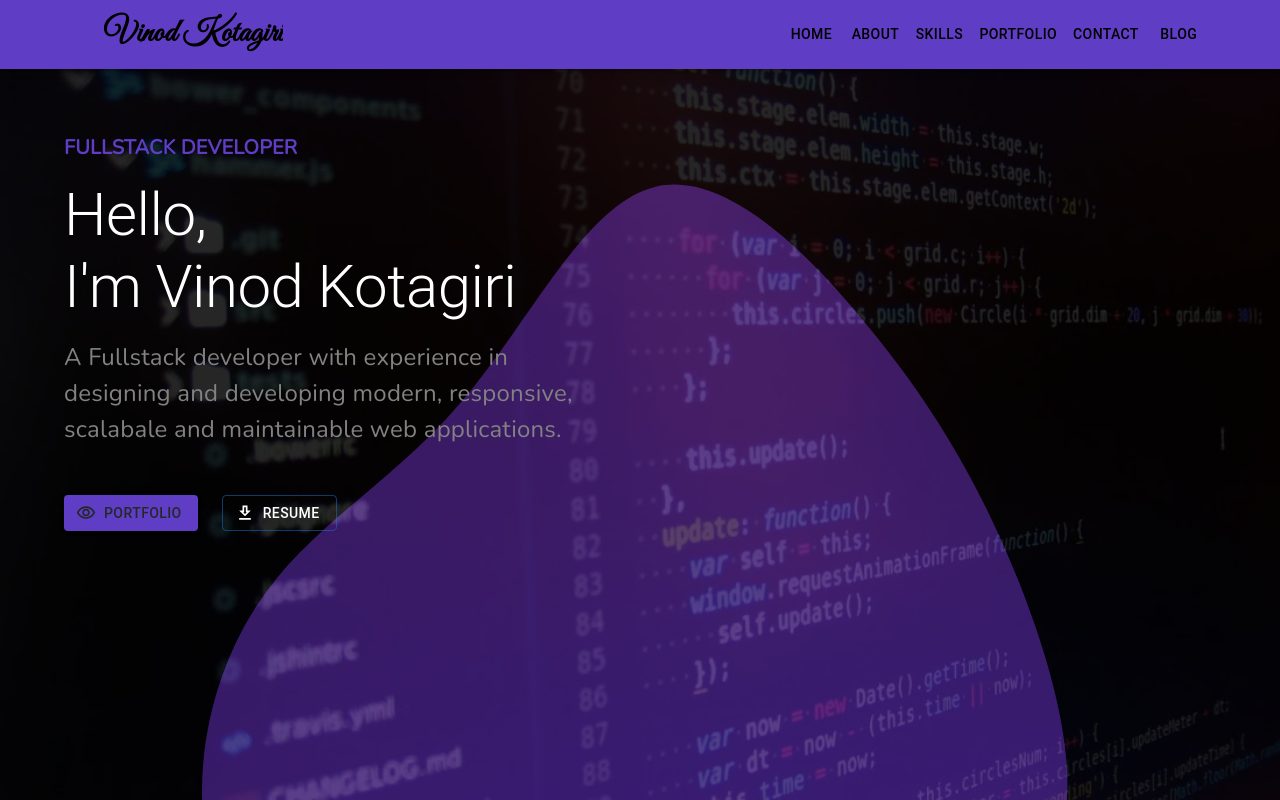
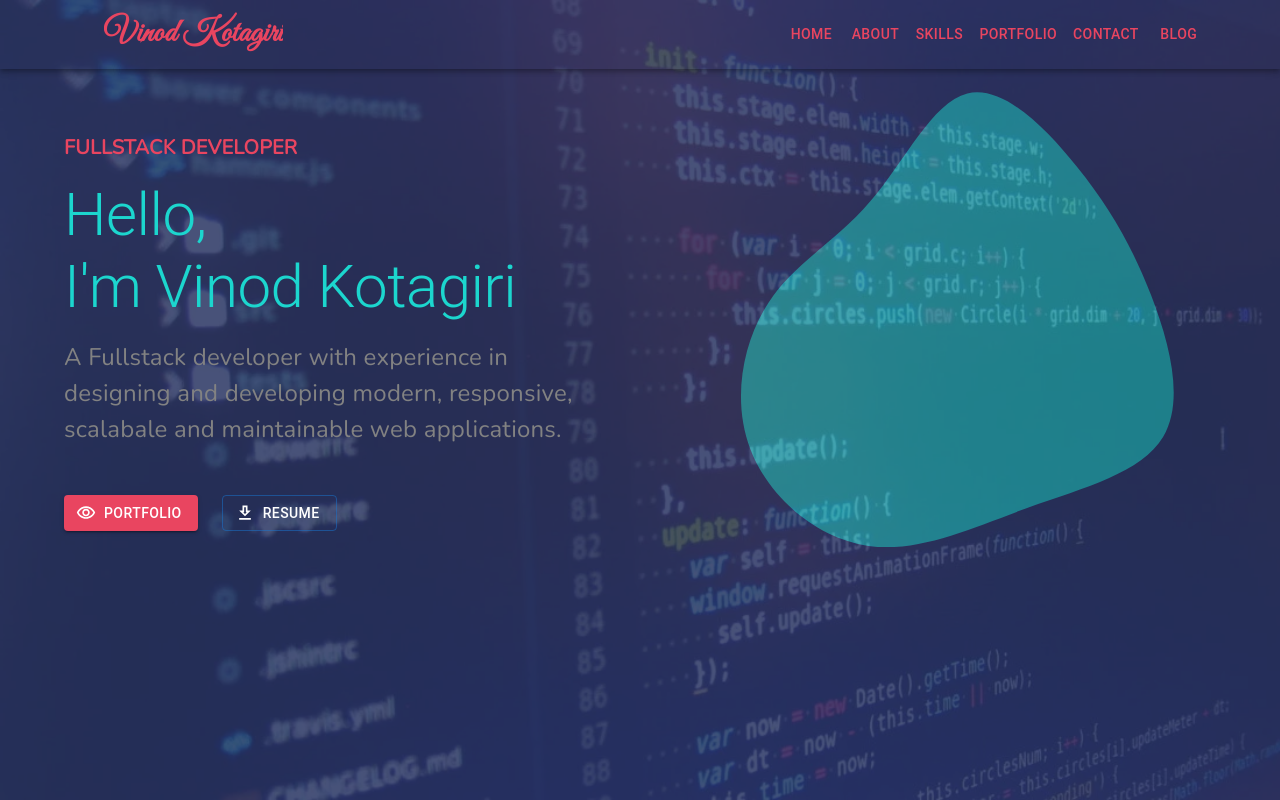
Before and after one commit to vinodkotagiri/portfolio-final-fsd, a React (Create React App) app: page / in a window 1280 px wide. Shown: the top 800 px of the page. Built offline with nearby package versions, Linux system fonts and the light colour scheme.

Commit message:
updated UI colors

```diff
--- a/src/components/component.about.jsx
+++ b/src/components/component.about.jsx
@@ -24,8 +24,9 @@ const About = () => {
 				variant='h3'
 				sx={{
 					textAlign: 'center',
-					borderBottom: '4px double #5f3dc4',
+					borderBottom: '4px double #828282',
 					fontFamily: 'Nunito',
+					color: '#828282',
 				}}>
 				About me
 			</Typography>
@@ -45,15 +46,15 @@ const About = () => {
 					</Typography>
 					<Stack direction='row' gap={4} mx={6} my={6}>
 						<LinkedIn
-							sx={{ fontSize: '3.5rem', cursor: 'pointer', color: '#5f3dc4' }}
+							sx={{ fontSize: '3.5rem', cursor: 'pointer', color: 'var(--secondary-color)' }}
 							onClick={() => window.open('https://www.linkedin.com/in/kotagiri-vinod-a10ba856/')}
 						/>
 						<GitHub
-							sx={{ fontSize: '3.5rem', cursor: 'pointer', color: '#5f3dc4' }}
+							sx={{ fontSize: '3.5rem', cursor: 'pointer', color: 'var(--secondary-color)' }}
 							onClick={() => window.open('https://www.github.com/vinodkotagiri')}
 						/>
 						<Twitter
-							sx={{ fontSize: '3.5rem', cursor: 'pointer', color: '#5f3dc4' }}
+							sx={{ fontSize: '3.5rem', cursor: 'pointer', color: 'var(--secondary-color)' }}
 							onClick={() => window.open('https://twitter.com/vinodkotagiri')}
 						/>
 					</Stack>
@@ -63,7 +64,7 @@ const About = () => {
 					sx={{
 						width: '400px',
 						height: '400px',
-						backgroundColor: '#5F3DC4',
+						backgroundColor: 'var(--secondary-color)',
 						borderRadius: '50% 25%',
 						display: { xs: 'none', md: 'flex' },
 					}}>
--- a/src/components/component.appbar.jsx
+++ b/src/components/component.appbar.jsx
@@ -30,7 +30,7 @@ const ResponsiveAppBar = () => {
 	const navigate = useNavigate()
 	return (
 		<>
-			<AppBar position='sticky' sx={{ background: '#5f3dc4' }}>
+			<AppBar position='sticky' sx={{ background: 'inherit', width: '100vw' }}>
 				<Container>
 					<Toolbar>
 						<Box px={2}>
@@ -43,7 +43,7 @@ const ResponsiveAppBar = () => {
 									display: { xs: 'none', md: 'flex' },
 									fontFamily: 'Great Vibes',
 									fontSize: '2rem',
-									color: '#000',
+									color: 'var(--third-color)',
 									fontWeight: 'bold',
 									textDecoration: 'none',
 								}}
@@ -89,7 +89,7 @@ const ResponsiveAppBar = () => {
 											handleCloseNavMenu()
 											navigate(`${page.toLocaleLowerCase()}`)
 										}}
-										sx={{ backgroundColor: '#5f3dc4' }}>
+										sx={{ backgroundColor: 'inherit' }}>
 										<Typography textAlign='center'>{page}</Typography>
 									</MenuItem>
 								))}
@@ -99,7 +99,7 @@ const ResponsiveAppBar = () => {
 										window.open('https://medium.com/@vinodkotagiri')
 										navigate('/')
 									}}
-									sx={{ backgroundColor: '#5f3dc4' }}>
+									sx={{ backgroundColor: 'inherit' }}>
 									<Typography textAlign='center'>Blog</Typography>
 								</MenuItem>
 							</Menu>
@@ -115,7 +115,7 @@ const ResponsiveAppBar = () => {
 								flexGrow: 1,
 								fontFamily: 'Great Vibes',
 								fontSize: '2rem',
-								color: '#828282',
+								color: 'var(--secondary-color)',
 								fontWeight: 'bold',
 								textDecoration: 'none',
 							}}
@@ -137,12 +137,16 @@ const ResponsiveAppBar = () => {
 									}}
 									sx={{
 										my: 2,
-										color: 'black',
+										color: 'var(--third-color)',
 										display: 'block',
 									}}
 									style={
 										location.pathname === `/${page}`
-											? { borderBottom: '2px solid white', color: 'white' }
+											? {
+													borderBottom: '2px solid var(--secondary-color)',
+													color: 'var(--secondary-color)',
+													fontWeight: 'bold',
+											  }
 											: { backgroundColor: '' }
 									}>
 									{page}
@@ -156,7 +160,7 @@ const ResponsiveAppBar = () => {
 								}}
 								sx={{
 									my: 2,
-									color: 'black',
+									color: 'var(--third-color)',
 									display: 'block',
 								}}>
 								Blog
--- a/src/components/component.contact.jsx
+++ b/src/components/component.contact.jsx
@@ -57,8 +57,9 @@ const Contact = () => {
 				variant='h3'
 				sx={{
 					textAlign: 'center',
-					borderBottom: '4px double #5F3DC4',
+					borderBottom: '4px double #828282',
 					fontFamily: 'Nunito',
+					color: '#828282',
 				}}>
 				Contact me
 			</Typography>
@@ -115,7 +116,7 @@ const Contact = () => {
 					endIcon={<Send />}
 					variant='contained'
 					size='large'
-					sx={{ backgroundColor: '#FDC435' }}
+					sx={{ backgroundColor: 'var(--third-color)' }}
 					disabled={disabled}
 					onClick={handleSubmit}>
 					Submit
--- a/src/components/component.hero.jsx
+++ b/src/components/component.hero.jsx
@@ -17,6 +17,7 @@ const Hero = () => {
 					top: 0,
 					right: 0,
 					zIndex: -100,
+					width: '50%',
 				}}
 			/>
 			{/* <img
@@ -44,11 +45,11 @@ const Hero = () => {
 						fontFamily: 'Nunito',
 						fontSize: '20px',
 						fontWeight: 'bold',
-						color: { xs: '#fff', md: '#5f3dc4' },
+						color: { xs: '#fff', md: 'var(--third-color)' },
 					}}>
 					FULLSTACK DEVELOPER
 				</Typography>
-				<Typography variant='h2' sx={{ color: '#fff' }}>
+				<Typography variant='h2' sx={{ color: 'var(--primary-color)' }}>
 					Hello,
 					<br />
 					I'm Vinod Kotagiri
@@ -68,13 +69,13 @@ const Hero = () => {
 					scalabale and maintainable web applications.{' '}
 				</Typography>
 				<Stack direction='row' gap={3} my={4}>
-					<Link to='/Portfolio'>
+					<Link to='/Portfolio' style={{ textDecoration: 'none' }}>
 						<Button
 							startIcon={<VisibilityOutlined />}
 							variant='contained'
 							sx={{
-								backgroundColor: { md: '#5F3DC4', xs: '#fff' },
-								color: '#25282B',
+								backgroundColor: { md: 'var(--third-color)', xs: '#fff' },
+								color: '#fff',
 							}}>
 							Portfolio
 						</Button>
@@ -99,9 +100,7 @@ const Hero = () => {
 					left: 0,
 					zIndex: -100,
 					opacity: '15%',
-				}}>
-				Hello
-			</div>
+				}}></div>
 		</motion.div>
 	)
 }
--- a/src/components/component.portfolio.jsx
+++ b/src/components/component.portfolio.jsx
@@ -22,8 +22,9 @@ const Portfolio = () => {
 				variant='h3'
 				sx={{
 					textAlign: 'center',
-					borderBottom: '4px double #5f3dc4',
+					borderBottom: '4px double #828282',
 					fontFamily: 'Nunito',
+					color: '#828282',
 				}}>
 				Portfolio
 			</Typography>
--- a/src/components/component.portfolioCard.jsx
+++ b/src/components/component.portfolioCard.jsx
@@ -1,12 +1,4 @@
-import {
-	Button,
-	Card,
-	Box,
-	CardContent,
-	CardMedia,
-	Typography,
-	Stack,
-} from '@mui/material'
+import { Button, Card, Box, CardContent, CardMedia, Typography, Stack } from '@mui/material'
 import { PublicRounded, CodeRounded } from '@mui/icons-material'
 import React from 'react'
 
@@ -37,35 +29,23 @@ const PortfolioCard = ({ project }) => {
 					minWidth: 345,
 					backgroundColor: '#3b4252',
 				}}>
-				<CardMedia
-					component='img'
-					height='140'
-					image={project.cover}
-					alt={project.name}
-				/>
+				<CardMedia component='img' height='140' image={project.cover} alt={project.name} />
 				<CardContent>
-					<Typography
-						variant='h6'
-						color='primary.light'
-						sx={{ fontWeight: 'bold', color: '#fff' }}>
+					<Typography variant='h6' color='primary.light' sx={{ fontWeight: 'bold', color: '#fff' }}>
 						{project.name}
 					</Typography>
-					<Typography
-						variant='p'
-						color='text.secondary'
-						sx={{ fontWeight: 'bold' }}>
+					<Typography variant='p' color='text.secondary' sx={{ fontWeight: 'bold' }}>
 						{project.subtitle}
 					</Typography>
-					<Stack
-						direction='row'
-						sx={{ justifyContent: 'space-between', padding: '0.5rem 2.5rem' }}>
+					<Stack direction='row' sx={{ justifyContent: 'space-between', padding: '0.5rem 2.5rem' }}>
 						<Button
 							startIcon={<CodeRounded />}
 							variant='outlined'
 							sx={{
 								margin: '1rem 0',
-								backgroundColor: '#8da9fd',
+								backgroundColor: 'var(--third-color)',
 								color: '#fff',
+								fontWeight: 'bold',
 							}}
 							onClick={() => {
 								if (project.feSource) window.open(project.feSource)
@@ -80,7 +60,8 @@ const PortfolioCard = ({ project }) => {
 							sx={{
 								margin: '1rem 0',
 								float: 'right',
-								backgroundColor: '#5f3dc4',
+								backgroundColor: 'var(--primary-color)',
+								fontWeight: 'bold',
 							}}
 							onClick={() => window.open(project.deployedUrl)}>
 							Visit
--- a/src/components/component.skills.jsx
+++ b/src/components/component.skills.jsx
@@ -118,7 +118,7 @@ const Skills = () => {
 
 	return (
 		<motion.div initial={{ opacity: 0 }} animate={{ opacity: 1 }} exit={{ opacity: 0 }}>
-			<img
+			{/* <img
 				src={shape}
 				alt='shape'
 				style={{
@@ -128,13 +128,14 @@ const Skills = () => {
 					right: 0,
 					zIndex: -100,
 				}}
-			/>
+			/> */}
 			<Typography
 				variant='h3'
 				sx={{
 					textAlign: 'center',
-					borderBottom: '4px double #5f3dc4',
+					borderBottom: '4px double #828282',
 					fontFamily: 'Nunito',
+					color: '#828282',
 				}}>
 				Skills
 			</Typography>
@@ -155,7 +156,7 @@ const Skills = () => {
 						sx={{
 							padding: '1.25rem',
 							margin: '0.25rem',
-							width: { xs: '75vw', md: '18rem' },
+							width: { xs: '75vw', md: '15rem' },
 							justifyContent: 'start',
 							alignItems: 'center',
 							border: `1px solid ${skill.color}`,
--- a/src/index.css
+++ b/src/index.css
@@ -5,8 +5,15 @@ html {
 	box-sizing: border-box;
 }
 body {
+	overflow-x: hidden;
+	overflow-y: scroll;
 	margin: 0;
 	padding: 0;
-	background-color: black;
+	background-color: #293462;
 	color: ghostwhite;
 }
+:root {
+	--primary-color: #1cd6ce;
+	--secondary-color: #fedb39;
+	--third-color: #e94560;
+}
```
Also changed, not shown: src/components/blob.svg.
